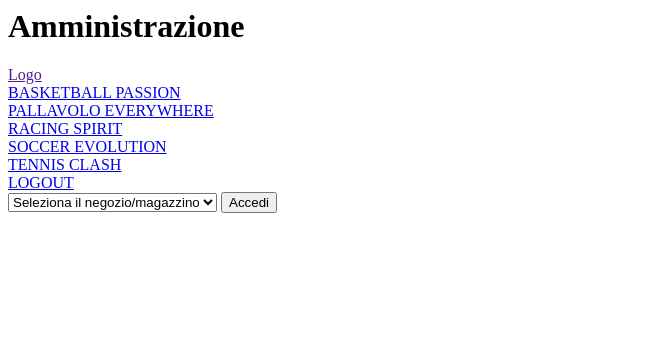
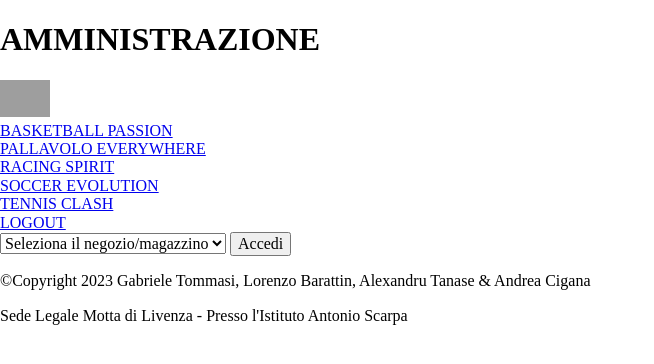
Before and after one commit to Bugigio/Negozi-Sportivi, a PHP site: page /amministrazione/amministrazione.php in a window 1280 px wide. Shown: the top 364 px of the page, without its empty margins (0-654 px from the left). Run offline with PHP 8.4, Linux system fonts and the light colour scheme; data comes from the database, SQL or seed files in the repository; some libraries are stand-ins or nearby versions; grey boxes are pictures that could not be loaded.

Commit message:
css
Fixed some issues on php pages and added some icons.

```diff
--- a/web pages/amministrazione/amministrazione.php
+++ b/web pages/amministrazione/amministrazione.php
@@ -1,14 +1,24 @@
- <!-- TANASE -->
- <!-- TOMMASI -->
-<html>
+<!-- TANASE -->
+<!-- TOMMASI -->
+<!DOCTYPE html>
+<html lang="it">
     <head>
+        <meta charset="UTF-8">
+		<meta http-equiv="X-UA-Compatible" content="IE=edge">
+		<meta name="viewport" content="width=device-width, initial-scale=1.0">
+		<link rel="stylesheet" href="https://cdnjs.cloudflare.com/ajax/libs/normalize/4.2.0/normalize.css">
+		<link rel="stylesheet" href="../css/home.css">
+		<!--link per le librerie necessarie per supportare le icone-->
+		<link rel="stylesheet" href="https://cdnjs.cloudflare.com/ajax/libs/font-awesome/6.3.0/css/all.min.css"
+		integrity="sha512-SzlrxWUlpfuzQ+pcUCosxcglQRNAq/DZjVsC0lE40xsADsfeQoEypE+enwcOiGjk/bSuGGKHEyjSoQ1zVisanQ==" crossorigin="anonymous"
+		referrerpolicy="no-referrer" />
         <title>AMMINISTRAZIONE</title>
     </head>
     <body>
-        <h1>Amministrazione</h1>
-
+        <!-- CIGANA -->
+        <h1>AMMINISTRAZIONE</h1>
         <header class="header clearfix">
-			<a href="" class="header__logo">Logo</a>
+            <a href="" class="header__logo"><img src="../immagini/logoNegoziSportivi.png" alt="Logo" width="50px" /></a>
 			<a href="" class="header__icon-bar">
 				<span></span>
 				<span></span>
@@ -20,10 +30,11 @@
 				<div class="header__menu__item"><a href="shop/racingSpirit.php">RACING SPIRIT</a></div>
 				<div class="header__menu__item"><a href="shop/soccerEvolution.php">SOCCER EVOLUTION</a></div>
 				<div class="header__menu__item"><a href="shop/tennisClash.php">TENNIS CLASH</a></div>
-                <div class="header__menu__item"><a href="../home.php?logout=1">LOGOUT</a></div>
+                <div class="header__menu__item"><a href="../home.php?logout=0">LOGOUT</a></div>
 			</div>
 		</header>
 
+        <!-- TOMMASI -->
         <form action=amministrazioneM.php method=post>
             <select name="magazzino">
                 <option value="">Seleziona il negozio/magazzino</option>
@@ -39,5 +50,25 @@
             <input type="submit" name="accedi" value="Accedi">
         </form>
         <div class=logout><a href=home.php></a></div>
+
+        <!-- CIGANA -->
+        <!-- FOOTER -->
+        <footer class="footer">
+            <p>©Copyright 2023 Gabriele Tommasi, Lorenzo Barattin, Alexandru Tanase & Andrea Cigana</p>
+            <p>Sede Legale Motta di Livenza - Presso l'Istituto Antonio Scarpa</p>
+	    </footer>
+
+		<script src="https://ajax.googleapis.com/ajax/libs/jquery/3.1.0/jquery.min.js"></script>
+		<script>
+			$(document).ready(function(){
+
+					$(".header__icon-bar").click(function(e){
+
+						$(".header__menu").toggleClass('is-open');
+						e.preventDefault();
+
+					});
+			});
+		</script>
     </body>
 </hmtl>
--- a/web pages/home.php
+++ b/web pages/home.php
@@ -35,7 +35,7 @@
 	<!-- CIGANA -->
 	<body>
 		<header class="header clearfix">
-			<a href="" class="header__logo">Logo</a>
+			<a href="" class="header__logo"><img src="../immagini/logoNegoziSportivi.png" alt="Logo" width="50px" /></a>
 			<a href="" class="header__icon-bar">
 				<span></span>
 				<span></span>
@@ -49,7 +49,7 @@
 				<div class="header__menu__item"><a href="shop/tennisClash.php">TENNIS CLASH</a></div>
 				<div class="header__menu__item"><a href="login.php">LOGIN</a></div>
 				<div class="header__menu__item"><a href="registrati.php">REGISTRATI</a></div>
-				<div class="header__menu__item"><a href="shop/carrello.php">CARRELLO</a></div>
+				<div class="header__menu__item"><a href="shop/carrello.php"><img src="../immagini/carrello.png" alt="Carrello" width="20px" /></a></div>
 			</div>
 		</header>
 
--- a/web pages/shop/basketballPassion.php
+++ b/web pages/shop/basketballPassion.php
@@ -10,7 +10,7 @@
 	</head>
 	<body>
 		<header class="header clearfix">
-			<a href="" class="header__logo">Logo</a>
+			<a href="" class="header__logo"><img src="../../immagini/logoNegoziSportivi.png" alt="Logo" width="50px" /></a>
 			<a href="" class="header__icon-bar">
 				<span></span>
 				<span></span>
@@ -23,7 +23,7 @@
 				<div class="header__menu__item"><a href="tennisClash.php">TENNIS CLASH</a></div>
 				<div class="header__menu__item"><a href="../account.php">ACCOUNT</a></div>
 				<div class="header__menu__item"><a href="../home.php?logout=1">LOGOUT</a></div>
-				<div class="header__menu__item"><a href="carrello.php">CARRELLO</a></div>
+				<div class="header__menu__item"><a href="shop/carrello.php"><img src="../../immagini/carrello.png" alt="Carrello" width="20px" /></a></div>
 			</div>
 		</header>
 
--- a/web pages/shop/pallavoloEverywhere.php
+++ b/web pages/shop/pallavoloEverywhere.php
@@ -12,7 +12,7 @@
 	</head>
 	<body>
 		<header class="header clearfix">
-			<a href="" class="header__logo">Logo</a>
+			<a href="" class="header__logo"><img src="../../immagini/logoNegoziSportivi.png" alt="Logo" width="50px" /></a>
 			<a href="" class="header__icon-bar">
 				<span></span>
 				<span></span>
@@ -25,6 +25,7 @@
 				<div class="header__menu__item"><a href="tennisClash.php">TENNIS CLASH</a></div>
 				<div class="header__menu__item"><a href="../account.php">ACCOUNT</a></div>
 				<div class="header__menu__item"><a href="../home.php?logout=1">LOGOUT</a></div>
+				<div class="header__menu__item"><a href="shop/carrello.php"><img src="../../immagini/carrello.png" alt="Carrello" width="20px" /></a></div>
 			</div>
 		</header>
 
--- a/web pages/shop/racingSpirit.php
+++ b/web pages/shop/racingSpirit.php
@@ -10,7 +10,7 @@
 	</head>
 	<body>
 		<header class="header clearfix">
-			<a href="" class="header__logo">Logo</a>
+			<a href="" class="header__logo"><img src="../../immagini/logoNegoziSportivi.png" alt="Logo" width="50px" /></a>
 			<a href="" class="header__icon-bar">
 				<span></span>
 				<span></span>
@@ -23,6 +23,7 @@
 				<div class="header__menu__item"><a href="tennisClash.php">TENNIS CLASH</a></div>
 				<div class="header__menu__item"><a href="../account.php">ACCOUNT</a></div>
 				<div class="header__menu__item"><a href="../home.php?logout=1">LOGOUT</a></div>
+				<div class="header__menu__item"><a href="shop/carrello.php"><img src="../../immagini/carrello.png" alt="Carrello" width="20px" /></a></div>
 			</div>
 		</header>
 
--- a/web pages/shop/soccerEvolution.php
+++ b/web pages/shop/soccerEvolution.php
@@ -10,7 +10,7 @@
 	</head>
 	<body>
 		<header class="header clearfix">
-			<a href="" class="header__logo">Logo</a>
+			<a href="" class="header__logo"><img src="../../immagini/logoNegoziSportivi.png" alt="Logo" width="50px" /></a>
 			<a href="" class="header__icon-bar">
 				<span></span>
 				<span></span>
@@ -23,6 +23,7 @@
 				<div class="header__menu__item"><a href="tennisClash.php">TENNIS CLASH</a></div>
 				<div class="header__menu__item"><a href="../account.php">ACCOUNT</a></div>
 				<div class="header__menu__item"><a href="../home.php?logout=1">LOGOUT</a></div>
+				<div class="header__menu__item"><a href="shop/carrello.php"><img src="../../immagini/carrello.png" alt="Carrello" width="20px" /></a></div>
 			</div>
 		</header>
 
--- a/web pages/shop/tennisClash.php
+++ b/web pages/shop/tennisClash.php
@@ -10,7 +10,7 @@
 	</head>
 	<body>
 		<header class="header clearfix">
-			<a href="" class="header__logo">Logo</a>
+			<a href="" class="header__logo"><img src="../../immagini/logoNegoziSportivi.png" alt="Logo" width="50px" /></a>
 			<a href="" class="header__icon-bar">
 				<span></span>
 				<span></span>
@@ -23,6 +23,7 @@
 				<div class="header__menu__item"><a href="soccerEvolution.php">SOCCER EVOLUTION</a></div>
 				<div class="header__menu__item"><a href="../account.php">ACCOUNT</a></div>
 				<div class="header__menu__item"><a href="../home.php?logout=1">LOGOUT</a></div>
+				<div class="header__menu__item"><a href="shop/carrello.php"><img src="../../immagini/carrello.png" alt="Carrello" width="20px" /></a></div>
 			</div>
 		</header>
 
```
Also changed, not shown: css/shop.css (+4 -4 lines), immagini/carrello.png (added), immagini/logoNegoziSportivi.png (added).
